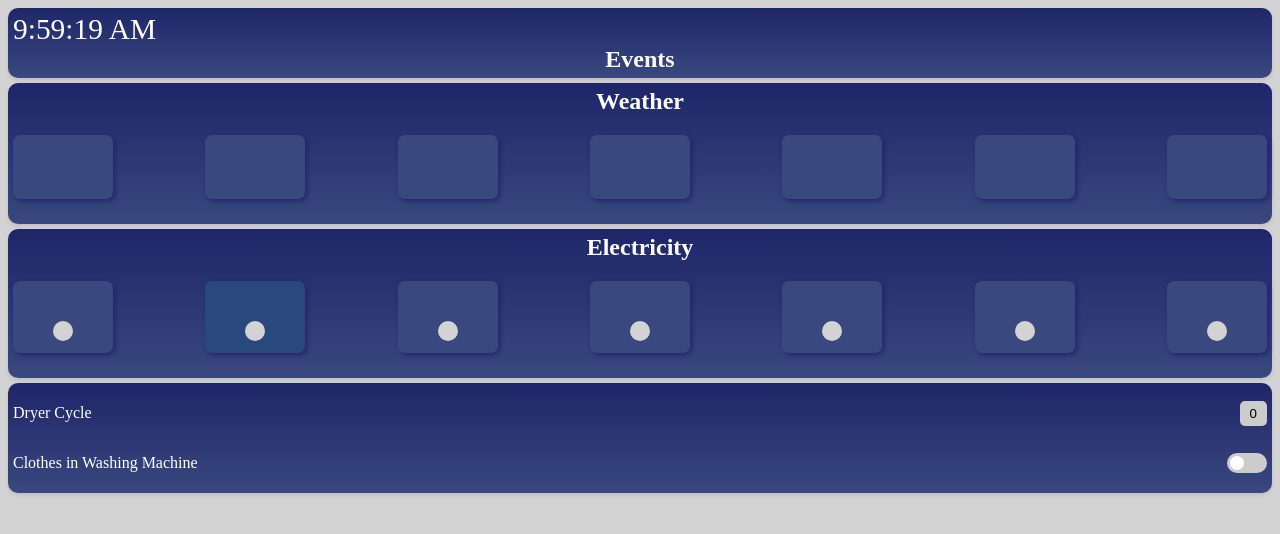
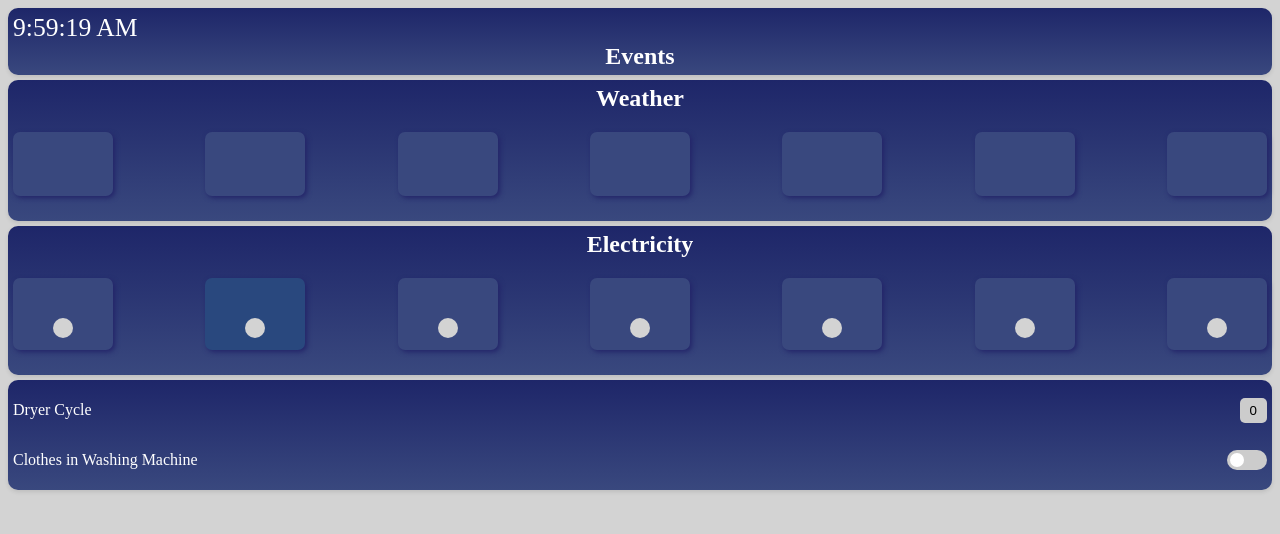
Before and after one commit to Johnmef/dashyy, a plain HTML site: page index.html in a window 1280 px wide. Drawn offline with Linux system fonts and the light colour scheme; no server answers.

Commit message:
Update styles.css

```diff
--- a/styles.css
+++ b/styles.css
@@ -20,7 +20,7 @@ body {
   margin: 0;
   padding: 0;
 /*   height: 20%; */
-  font-size: 2.3vw;
+  font-size: 2vw;
 }
 
 .appliance {
```
